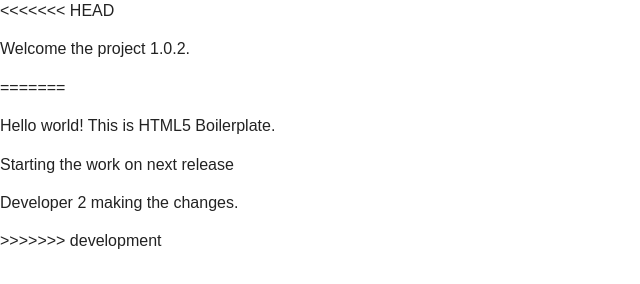
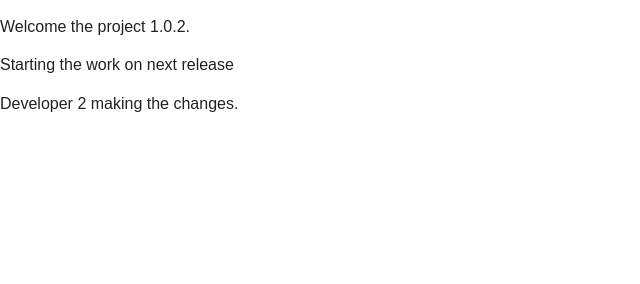
Before and after one commit to sarkani2/applicationdemo, a plain HTML site: page index.html in a window 1280 px wide. Shown: the whole page, without its empty margins (0-640 px from the left). Drawn offline with nearby package versions, Linux system fonts and the light colour scheme.

Commit message:
Fixing the development branch merge

```diff
--- a/index.html
+++ b/index.html
@@ -17,13 +17,12 @@
 
 
 
-<<<<<<< HEAD
+
         <p>Welcome the project 1.0.2.</p>
-=======
-        <p>Hello world! This is HTML5 Boilerplate.</p>
-		<p>Starting the work on next release</p>
+
+      	<p>Starting the work on next release</p>
 		<p>Developer 2 making the changes.</p>
->>>>>>> development
+
 
         <script src="//ajax.googleapis.com/ajax/libs/jquery/1.11.2/jquery.min.js"></script>
         <script>window.jQuery || document.write('<script src="js/vendor/jquery-1.11.2.min.js"><\/script>')</script>
```
